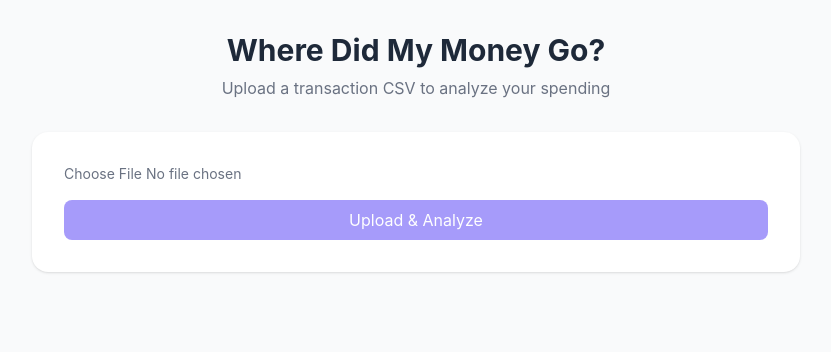
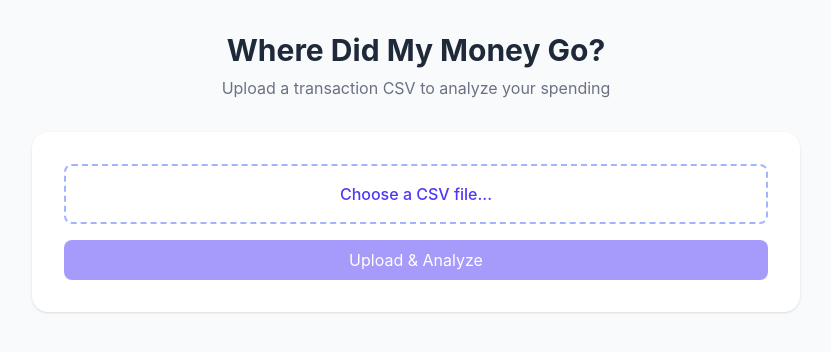
Before and after one commit to cody-benway/where-did-my-money-go, a React app in the folder frontend/: page / in a window 1280 px wide. Shown: the top 352 px of the page, without its empty margins (224-1055 px from the left). Built offline with nearby package versions, Linux system fonts and the light colour scheme; the HTML template or start-up script is replaced by a standard one.

Commit message:
Improve file upload UI with styled dropzone and clear button

```diff
--- a/frontend/src/App.jsx
+++ b/frontend/src/App.jsx
@@ -8,6 +8,12 @@ function App() {
 
   const handleFileChange = (e) => {
     setFile(e.target.files[0])
+    setResult(null)
+    setError(null)
+  }
+
+  const handleClearFile = () => {
+    setFile(null)
     setResult(null)
     setError(null)
   }
@@ -46,12 +52,28 @@ function App() {
         </p>
 
         <div className="bg-white rounded-2xl shadow p-8 mb-6">
-          <input
-            type="file"
-            accept=".csv"
-            onChange={handleFileChange}
-            className="block w-full text-sm text-gray-500 mb-4"
-          />
+        <div className="flex items-center gap-2 mb-4">
+          <label className="flex items-center justify-center flex-1 border-2 border-dashed border-indigo-300 rounded-lg p-4 cursor-pointer hover:border-indigo-500 hover:bg-indigo-50 transition">
+            <span className="text-indigo-600 font-medium">
+              {file ? file.name : "Choose a CSV file..."}
+            </span>
+            <input
+              type="file"
+              accept=".csv"
+              onChange={handleFileChange}
+              className="hidden"
+            />
+          </label>
+          {file && (
+            <button
+              onClick={handleClearFile}
+              title="Clear selected file"
+              className="flex items-center justify-center w-10 h-10 rounded-full bg-red-100 hover:bg-red-200 text-red-600 transition flex-shrink-0"
+            >
+              ✕
+            </button>
+          )}
+        </div>
           <button
             onClick={handleUpload}
             disabled={!file || loading}
```
